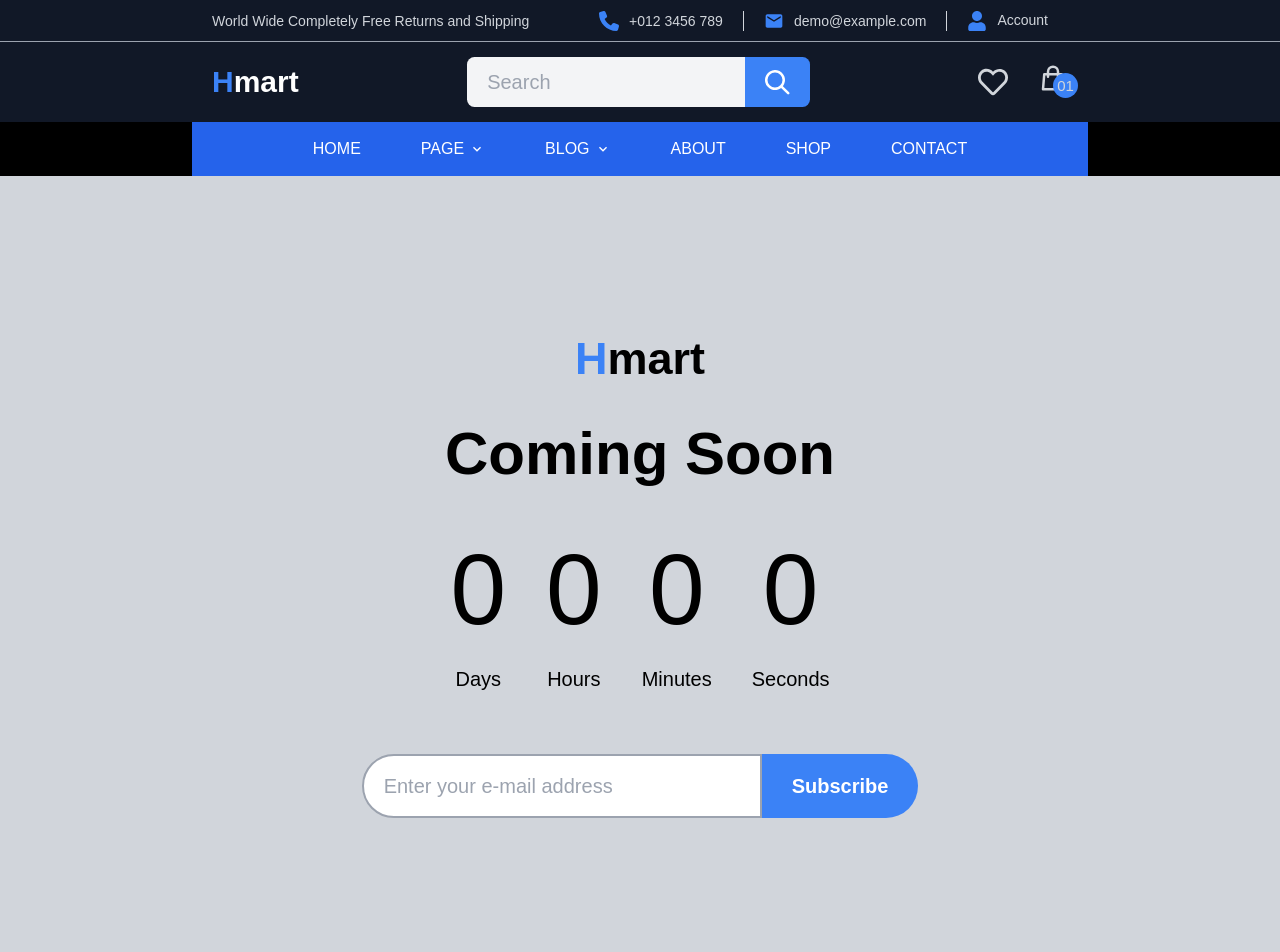
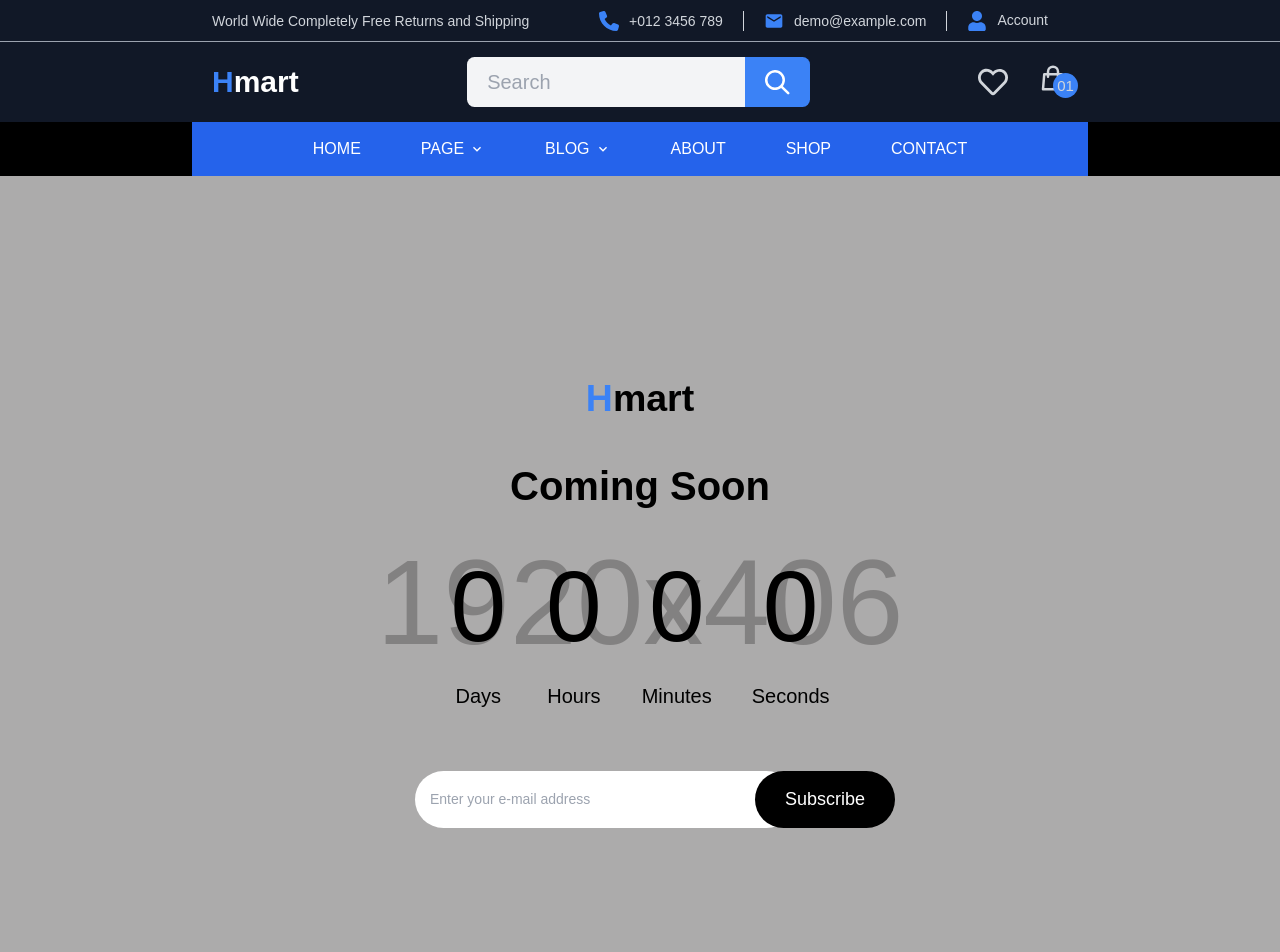
Before and after one commit to phamduy2112/websiteDATT, a Next.js app: page /comingsoon in a window 1280 px wide. Shown: the top 952 px of the page. Built offline with nearby package versions, Linux system fonts and the light colour scheme.

Commit message:
update code

```diff
--- a/src/app/chitietsanpham/page.tsx
+++ b/src/app/chitietsanpham/page.tsx
@@ -8,11 +8,34 @@ import RelatedProduct from "./components/RelatedProduct/page";
 import { getProductDetailApi } from "./api/productDetail.api";
 
 
+
 const ProductDetail = () => {
+
   const [product, setProduct] = useState<any>(null);
   const [error, setError] = useState<string | null>(null);
   const  id  = 10;
   const productId = Number(id);
+  const CustomPrevArrow = ({ onClick }) => {
+    return (
+      <button
+        className="absolute top-1/2 left-4 transform -translate-y-1/2 z-10 w-8 h-8 bg-white rounded-full flex items-center justify-center shadow-md hover:bg-gray-200 transition-all"
+        onClick={onClick}
+      >
+        &lt;
+      </button>
+    );
+  };
+
+  const CustomNextArrow = ({ onClick }) => {
+    return (
+      <button
+        className="absolute top-1/2 right-4 transform -translate-y-1/2 z-10 w-8 h-8 bg-white rounded-full flex items-center justify-center shadow-md hover:bg-gray-200 transition-all"
+        onClick={onClick}
+      >
+        &gt;
+      </button>
+    );
+  };
 
   useEffect(() => {
     const fetchProduct = async () => {
@@ -56,11 +79,31 @@ const ProductDetail = () => {
         <div className="flex flex-wrap mt-4">
           {/* Cột ảnh sản phẩm */}
           <div className="w-full md:w-1/2 p-4">
-            <img
+          <div>
+              <img
               src="https://template-intern.l5elb4sxvvqkvl.flashvps.xyz/Tech/hmart-electronics-ecommerce-html-template-2023-11-27-05-11-08-utc/hmart/assets/images/product-image/zoom-image/1.webp"
               className="w-full h-auto rounded-[10px]"
               alt="Product image"
             />
+          </div>
+          <div className="flex justify-center space-x-2 mt-4">
+              <img
+                src="https://via.placeholder.com/127x127"
+                alt="Thumbnail 1"
+                className="w-1/4 h-auto cursor-pointer rounded-[10px]"
+              />
+              <img
+                src="https://via.placeholder.com/127x127"
+                alt="Thumbnail 2"
+                className="w-1/4 h-auto cursor-pointer rounded-[10px]"
+              />
+              <img
+                src="https://via.placeholder.com/127x127"
+                alt="Thumbnail 3"
+                className="w-1/4 h-auto cursor-pointer rounded-[10px]"
+              />
+            </div>
+
           </div>
 
           {/* Cột thông tin sản phẩm */}
--- a/src/app/comingsoon/page.tsx
+++ b/src/app/comingsoon/page.tsx
@@ -2,17 +2,60 @@ import React from 'react';
 
 const ComingSoon = () => {
   return (
-    <div className="flex items-center justify-center min-h-screen bg-gray-300">
-      <div className="text-center">
-        {/* Logo Section */}
+    // <div className="flex items-center justify-center min-h-screen bg-gray-300">
+    //   <div className="text-center">
+    //     {/* Logo Section */}
+    //     <div className="mb-8">
+    //       <h1 className="text-4xl font-semibold text-blue-500">H<span className="text-black">mart</span></h1>
+    //     </div>
+
+    //     {/* Coming Soon Text */}
+    //     <h2 className="text-5xl font-bold text-black mb-6">Coming Soon</h2>
+
+    //     {/* Countdown Timer (just placeholder for now) */}
+    //     <div className="flex justify-center mb-12">
+    //       <div className="flex gap-8  text-black">
+    //         <div className="text-center">
+    //           <span className="block text-[5rem]">0</span>
+    //           <span className="text-[1rem]">Days</span>
+    //         </div>
+    //         <div className="text-center">
+    //         <span className="block text-[5rem]">0</span>
+    //         <span className="text-[1rem]">Hours</span>
+    //         </div>
+    //         <div className="text-center">
+    //         <span className="block text-[5rem]">0</span>
+    //         <span className="text-[1rem]">Minutes</span>
+    //         </div>
+    //         <div className="text-center">
+    //         <span className="block text-[5rem]">0</span>
+    //         <span className="text-[1rem]">Seconds</span>
+    //         </div>
+    //       </div>
+    //     </div>
+
+    //     {/* Email Input and Subscribe Button */}
+        // <div className="flex justify-center">
+        //   <input
+        //     type="email"
+        //     placeholder="Enter your e-mail address"
+        //     className="px-4 py-3 rounded-l-full bg-white border-2 border-gray-400 focus:outline-none w-80"
+        //   />
+        //   <button className="px-6 py-3 bg-blue-500 text-white rounded-r-full font-semibold hover:bg-blue-600">
+        //     Subscribe
+        //   </button>
+        // </div>
+    //   </div>
+    // </div>
+    <div className="relative flex flex-col justify-center items-center w-full text-center bg-[#acabab] min-h-[406px] px-4 sm:px-8 md:px-20 py-4 sm:py-24 md:py-40 ">
+    <div className="relative flex flex-col w-full max-w-[450px] z-10">
          <div className="mb-8">
-          <h1 className="text-4xl font-semibold text-blue-500">H<span className="text-black">mart</span></h1>
+          <h1 className="text-3xl font-semibold text-blue-500">H<span className="text-black">mart</span></h1>
       </div>
-
-        {/* Coming Soon Text */}
-        <h2 className="text-5xl font-bold text-black mb-6">Coming Soon</h2>
-
-        {/* Countdown Timer (just placeholder for now) */}
+      {/* Title */}
+      <h1 className="text-[2rem] font-semibold leading-tight text-black mb-4">
+      Coming Soon
+      </h1>
          <div className="flex justify-center mb-12">
          <div className="flex gap-8  text-black">
        <div className="text-center">
@@ -33,18 +76,22 @@ const ComingSoon = () => {
         </div>
      </div>
     </div>
-
-        {/* Email Input and Subscribe Button */}
-        <div className="flex justify-center">
+      {/* Navigation */}
+       <div className="flex justify-center w-[26rem] sxm:flex-col md:flex-row">
           <input
             type="email"
             placeholder="Enter your e-mail address"
-            className="px-4 py-3 rounded-l-full bg-white border-2 border-gray-400 focus:outline-none w-80"
+            className="w-[100%] sxm:py-3 md:py-2 px-3 rounded-full text-[.7rem] outline-none"
           />
-          <button className="px-6 py-3 bg-blue-500 text-white rounded-r-full font-semibold hover:bg-blue-600">
+          <button className=" py-3 px-6 rounded-full text-[.9rem] bg-black text-white relative sxm:mt-2 md:left-[-2rem] md:mt-0 inline-block">
             Subscribe
           </button>
         </div>
+    </div>
+
+    {/* Background Text */}
+    <div className="absolute top-1/2 left-1/2 transform -translate-x-1/2 -translate-y-1/2 text-[#1a191991] text-4xl sm:text-6xl md:text-8xl font-thin whitespace-nowrap opacity-50 z-0">
+      1920x406
     </div>
   </div>
   );
```
Lines whose indentation alone changed are shown as unchanged.
